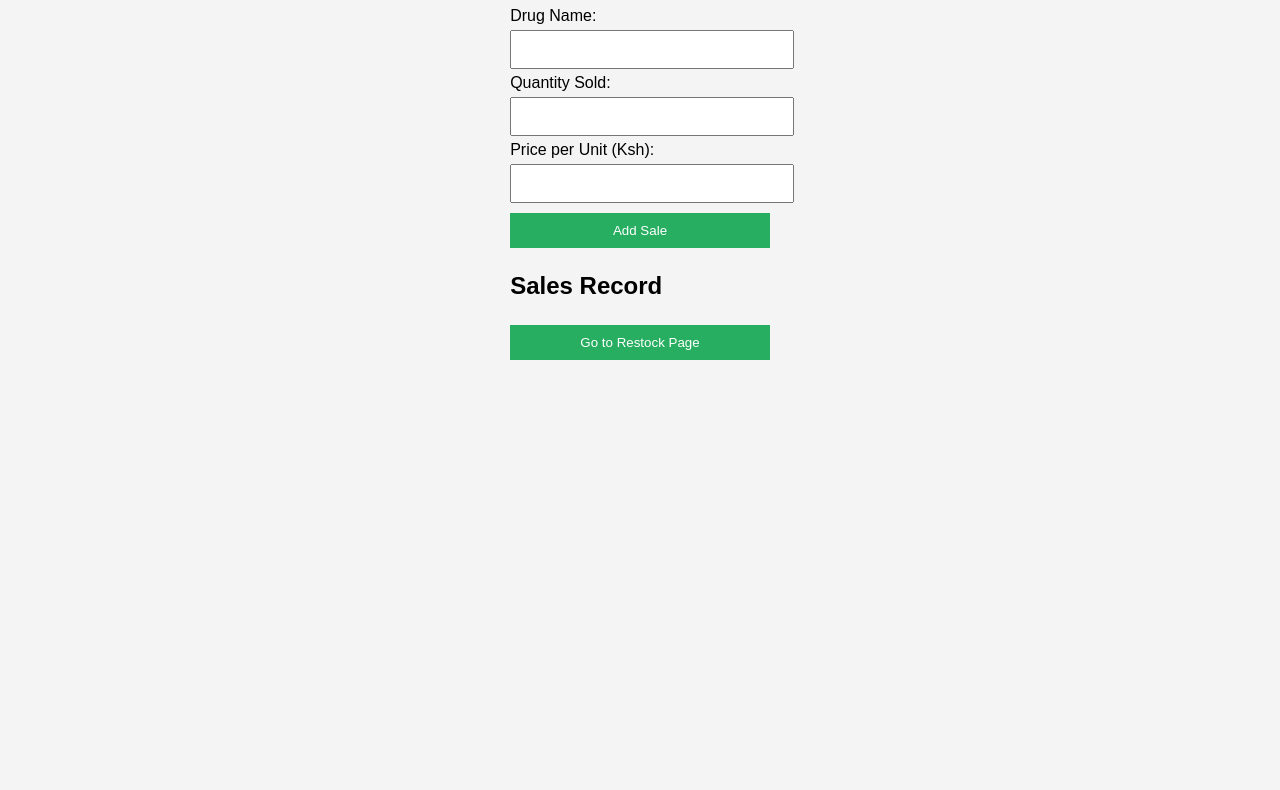
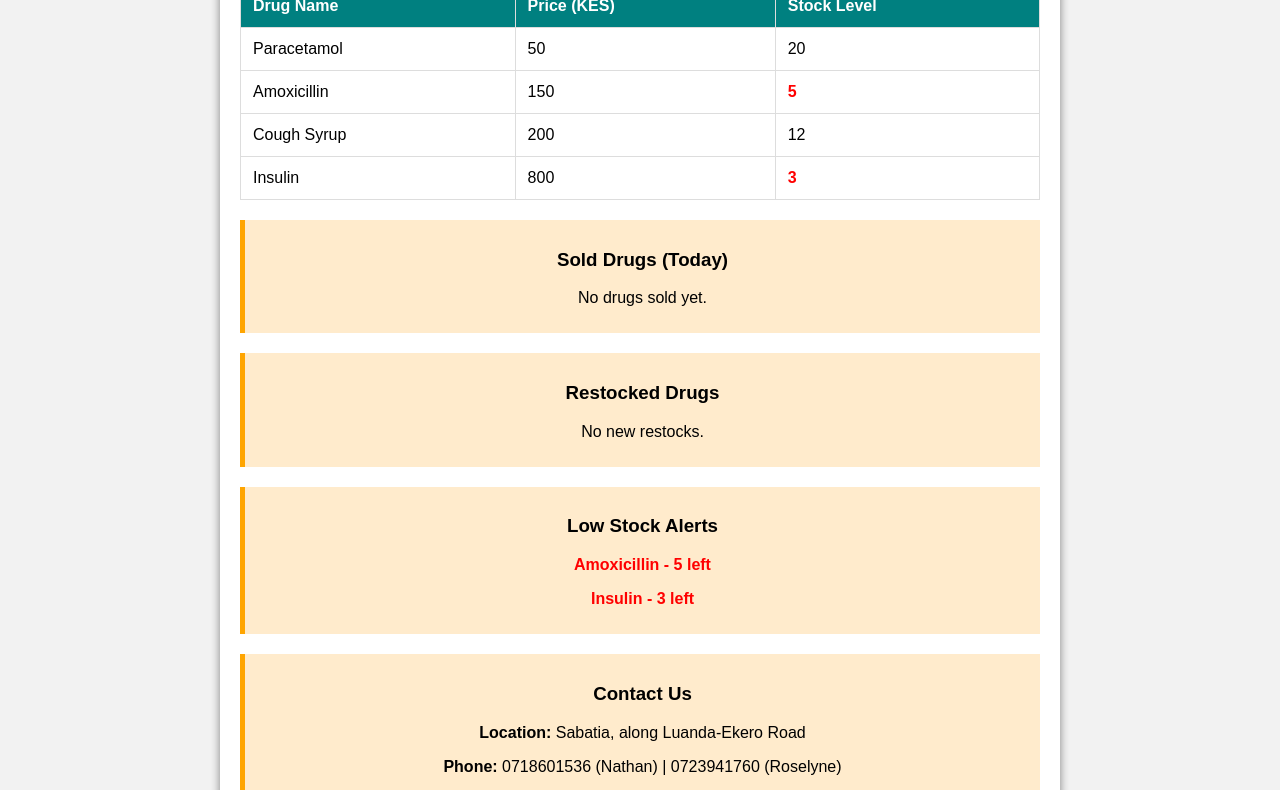
Before and after one commit to NathanAteka47/mumash-pharmaceuticals, a plain HTML site: page index.html in a window 1280 px wide. Shown: the part 254-1044 px from the top of the page. Before the commit the page ends 800 px from the top, so only its background shows below. Drawn offline with Linux system fonts and the light colour scheme.

Commit message:
index.html

```diff
--- a/index.html
+++ b/index.html
@@ -3,31 +3,152 @@
 <head>
     <meta charset="UTF-8">
     <meta name="viewport" content="width=device-width, initial-scale=1.0">
-    <title>Mumash Pharmaceuticals - Daily Sales</title>
-    <link rel="stylesheet" href="styles.css">
+    <title>Mumash Pharmaceuticals</title>
+    <style>
+        body {
+            font-family: Arial, sans-serif;
+            margin: 0;
+            padding: 0;
+            background-color: #f2f2f2;
+            text-align: center;
+        }
+        header {
+            background-color: #008080;
+            color: white;
+            padding: 15px;
+            font-size: 24px;
+        }
+        .container {
+            max-width: 800px;
+            margin: 20px auto;
+            padding: 20px;
+            background: white;
+            box-shadow: 0px 0px 10px gray;
+            border-radius: 10px;
+        }
+        input[type="text"] {
+            width: 80%;
+            padding: 10px;
+            margin-bottom: 20px;
+            font-size: 16px;
+        }
+        table {
+            width: 100%;
+            border-collapse: collapse;
+            margin-top: 10px;
+        }
+        table, th, td {
+            border: 1px solid #ddd;
+        }
+        th, td {
+            padding: 12px;
+            text-align: left;
+        }
+        th {
+            background-color: #008080;
+            color: white;
+        }
+        .low-stock {
+            color: red;
+            font-weight: bold;
+        }
+        .sold, .restocked, .alerts, .contacts {
+            margin-top: 20px;
+            padding: 10px;
+            background-color: #ffebcc;
+            border-left: 5px solid orange;
+        }
+    </style>
 </head>
 <body>
+
+    <header>Mumash Pharmaceuticals</header>
+
     <div class="container">
-        <h1>Daily Sales Entry</h1>
-        <form id="sales-form">
-            <label for="drug-name">Drug Name:</label>
-            <input type="text" id="drug-name" required>
+        <h2>Available Drugs</h2>
 
-            <label for="quantity">Quantity Sold:</label>
-            <input type="number" id="quantity" min="1" required>
+        <!-- Search Bar -->
+        <input type="text" id="searchBar" placeholder="Search for drug name or price..." onkeyup="searchDrugs()">
 
-            <label for="price">Price per Unit (Ksh):</label>
-            <input type="number" id="price" min="1" required>
+        <!-- Drug List Table -->
+        <table id="drugTable">
+            <thead>
+                <tr>
+                    <th>Drug Name</th>
+                    <th>Price (KES)</th>
+                    <th>Stock Level</th>
+                </tr>
+            </thead>
+            <tbody>
+                <tr>
+                    <td>Paracetamol</td>
+                    <td>50</td>
+                    <td>20</td>
+                </tr>
+                <tr>
+                    <td>Amoxicillin</td>
+                    <td>150</td>
+                    <td class="low-stock">5</td>
+                </tr>
+                <tr>
+                    <td>Cough Syrup</td>
+                    <td>200</td>
+                    <td>12</td>
+                </tr>
+                <tr>
+                    <td>Insulin</td>
+                    <td>800</td>
+                    <td class="low-stock">3</td>
+                </tr>
+            </tbody>
+        </table>
 
-            <button type="submit">Add Sale</button>
-        </form>
+        <!-- Sold Drugs Section -->
+        <div class="sold">
+            <h3>Sold Drugs (Today)</h3>
+            <p>No drugs sold yet.</p>
+        </div>
 
-        <h2>Sales Record</h2>
-        <ul id="sales-list"></ul>
+        <!-- Restocked Drugs Section -->
+        <div class="restocked">
+            <h3>Restocked Drugs</h3>
+            <p>No new restocks.</p>
+        </div>
 
-        <button onclick="location.href='restock.html'">Go to Restock Page</button>
+        <!-- Low Stock Alerts -->
+        <div class="alerts">
+            <h3>Low Stock Alerts</h3>
+            <p><span class="low-stock">Amoxicillin - 5 left</span></p>
+            <p><span class="low-stock">Insulin - 3 left</span></p>
+        </div>
+
+        <!-- Contact Section -->
+        <div class="contacts">
+            <h3>Contact Us</h3>
+            <p><b>Location:</b> Sabatia, along Luanda-Ekero Road</p>
+            <p><b>Phone:</b> 0718601536 (Nathan) | 0723941760 (Roselyne)</p>
+        </div>
     </div>
 
-    <script src="script.js"></script>
+    <script>
+        function searchDrugs() {
+            let input = document.getElementById("searchBar").value.toLowerCase();
+            let table = document.getElementById("drugTable");
+            let rows = table.getElementsByTagName("tr");
+
+            for (let i = 1; i < rows.length; i++) {
+                let cells = rows[i].getElementsByTagName("td");
+                let drugName = cells[0].textContent.toLowerCase();
+                let price = cells[1].textContent.toLowerCase();
+
+                if (drugName.includes(input) || price.includes(input)) {
+                    rows[i].style.display = "";
+                } else {
+                    rows[i].style.display = "none";
+                }
+            }
+        }
+    </script>
+
 </body>
 </html>
```
